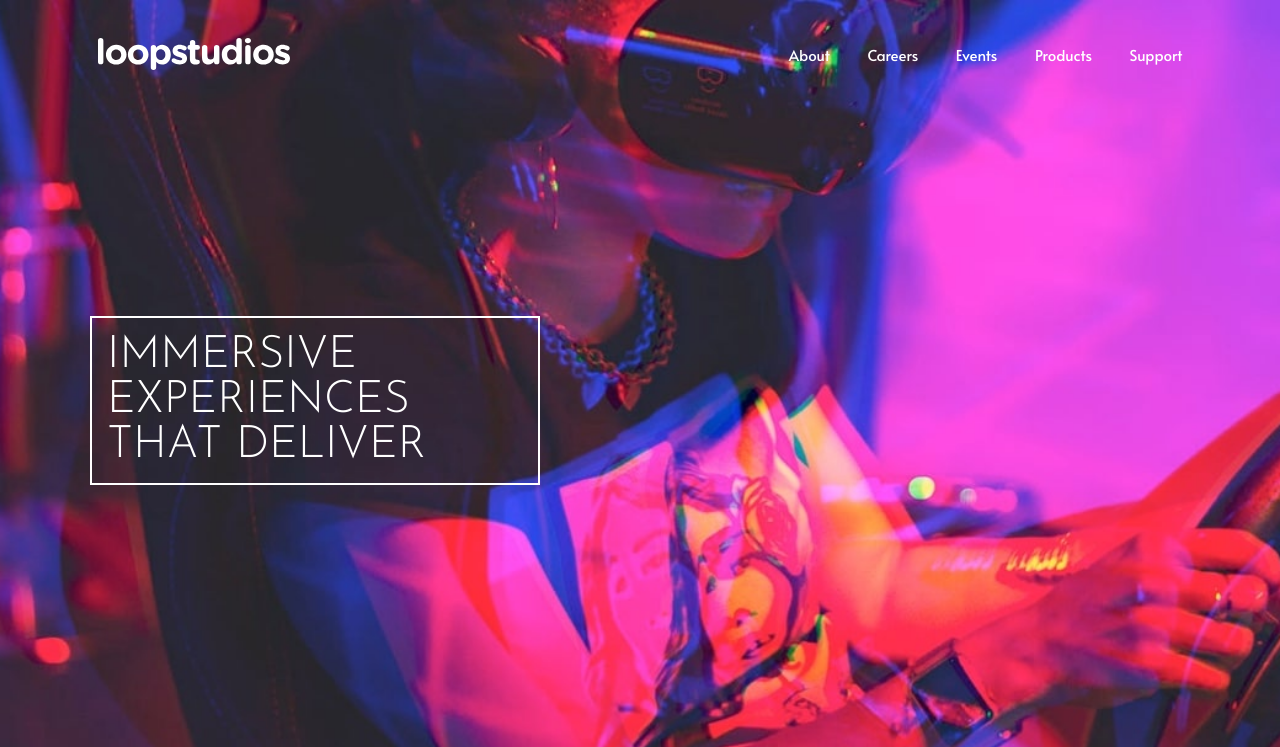
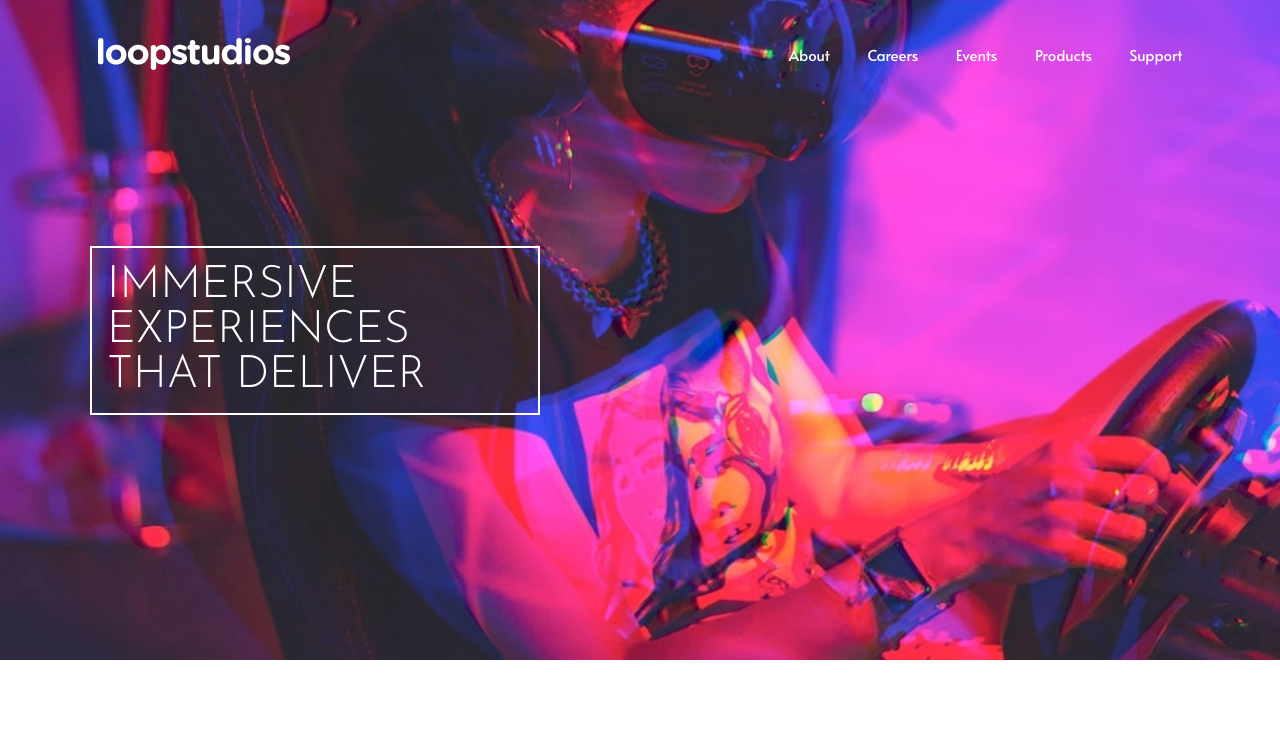
Before and after one commit to othiagomoreira/loopstudios-landing-page, a plain HTML site: page index.html in a window 1280 px wide. Shown: the top 747 px of the page. Drawn offline with Linux system fonts and the light colour scheme.

Commit message:
viewport

```diff
--- a/css/style.css
+++ b/css/style.css
@@ -140,6 +140,7 @@ img {
   background: url(../images/mobile/image-hero.jpg) no-repeat center;
   background-size: cover;
   height: 100vh;
+  max-height: 660px;
 
   display: flex;
   align-items: center;
```
